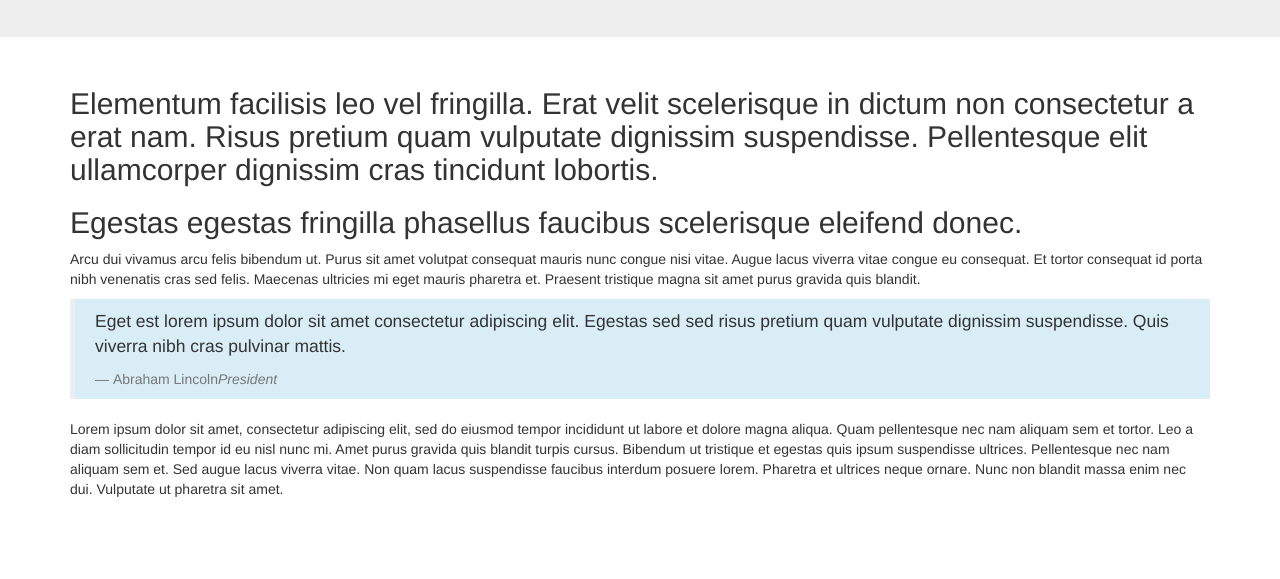
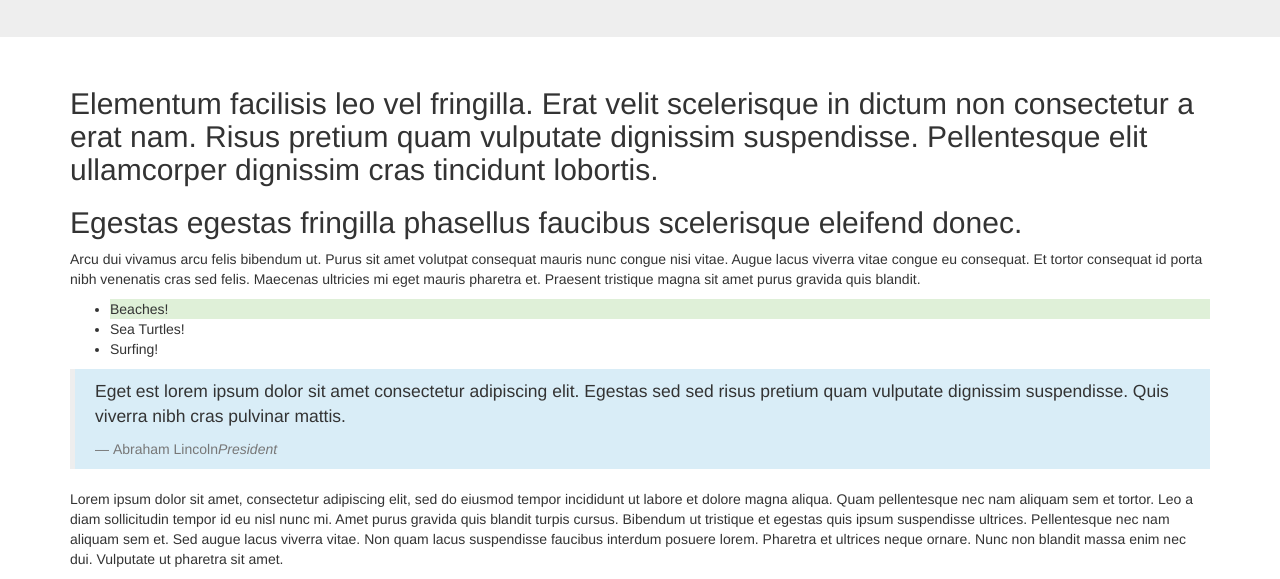
Before and after one commit to SNulu/vacation, a plain HTML site: page index.html in a window 1280 px wide. Shown: the part 248-827 px from the top of the page. Before the commit the page ends 800 px from the top, so only its background shows below. Drawn offline with Linux system fonts and the light colour scheme.

Commit message:
helper classes

```diff
--- a/index.html
+++ b/index.html
@@ -14,6 +14,11 @@
     <h2>Elementum facilisis leo vel fringilla. Erat velit scelerisque in dictum non consectetur a erat nam. Risus pretium quam vulputate dignissim suspendisse. Pellentesque elit ullamcorper dignissim cras tincidunt lobortis.</h2>
     <h2>Egestas egestas fringilla phasellus faucibus scelerisque eleifend donec.</h2>
     <p>Arcu dui vivamus arcu felis bibendum ut. Purus sit amet volutpat consequat mauris nunc congue nisi vitae. Augue lacus viverra vitae congue eu consequat. Et tortor consequat id porta nibh venenatis cras sed felis. Maecenas ultricies mi eget mauris pharetra et. Praesent tristique magna sit amet purus gravida quis blandit.</p>
+    <ul>
+      <li class="bg-success">Beaches!</li>
+      <li>Sea Turtles!</li>
+      <li>Surfing!</li>
+    </ul>
     <blockquote blockquote class="bg-info">
     <p>Eget est lorem ipsum dolor sit amet consectetur adipiscing elit. Egestas sed sed risus pretium quam vulputate dignissim suspendisse. Quis viverra nibh cras pulvinar mattis.</p>
     <footer>Abraham Lincoln<cite title="Source Title">President</cite></footer>
```
